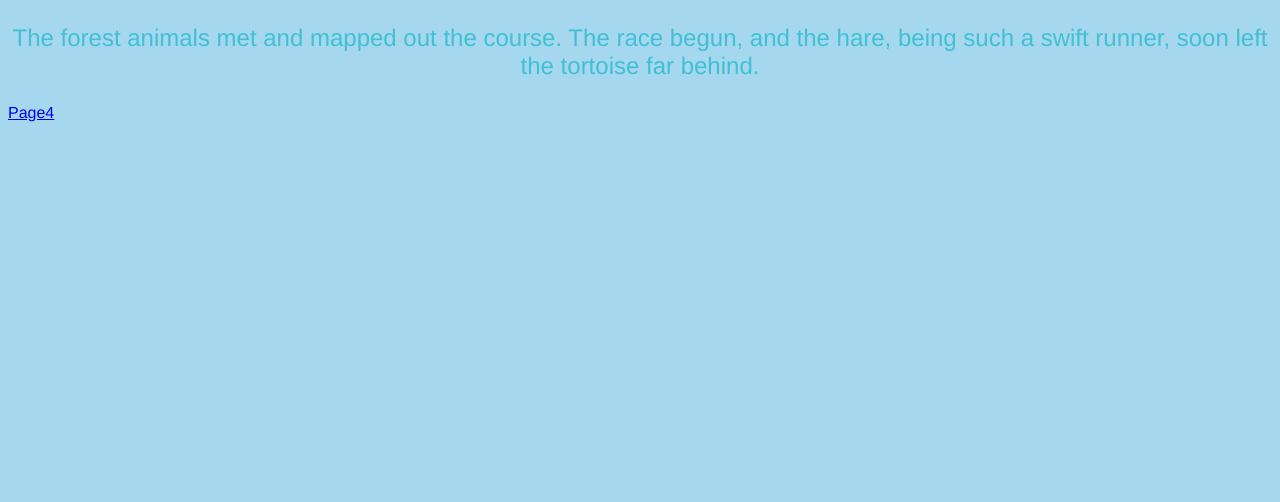
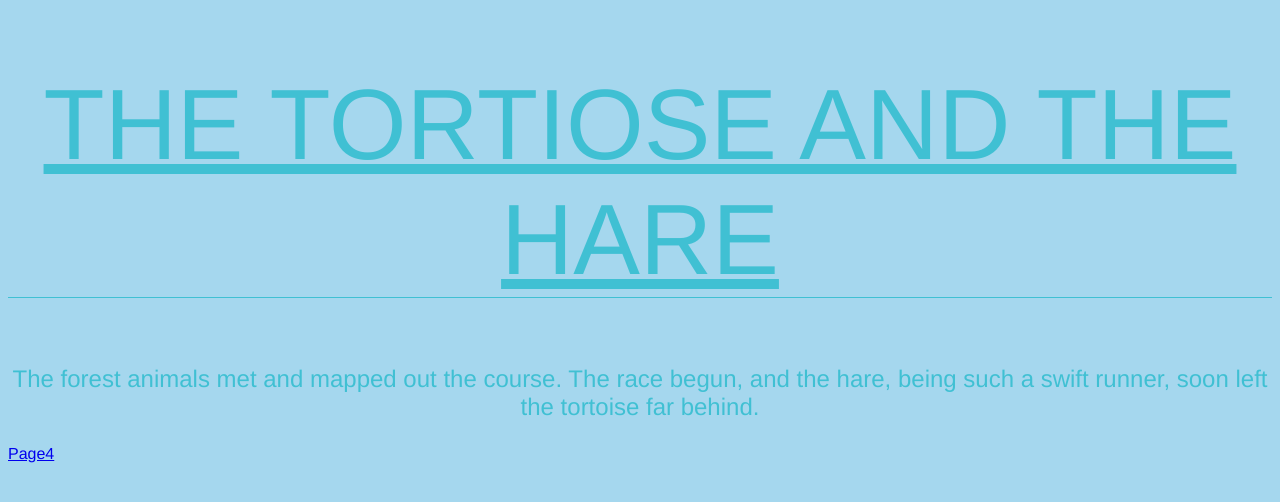
Before and after one commit to SamReyDesigns/SamReyDesigns.github.io, a plain HTML site: page Storytelling Assignment/page3.html in a window 1280 px wide. Drawn offline with Linux system fonts and the light colour scheme.

Commit message:
more changes

```diff
--- a/Storytelling Assignment/page3.html
+++ b/Storytelling Assignment/page3.html
@@ -6,6 +6,9 @@
 <link rel="stylesheet" href="cover.css">
 </head>
 <body>
+
+<h1>The Tortiose and The Hare</h1>
+
 <p id="three">
      The forest animals met and mapped out the course. The race begun, and the hare, being such a swift runner, soon left the tortoise far behind.
      </p>
```
Also changed, not shown: Storytelling Assignment/page10.html (+2 -0 lines), Storytelling Assignment/page2.html (+1 -0 lines), Storytelling Assignment/page4.html (+2 -0 lines), Storytelling Assignment/page5.html (+2 -0 lines), Storytelling Assignment/page6.html (+2 -0 lines), Storytelling Assignment/page7.html (+2 -0 lines), Storytelling Assignment/page8.html (+2 -0 lines), Storytelling Assignment/page9.html (+2 -0 lines).
